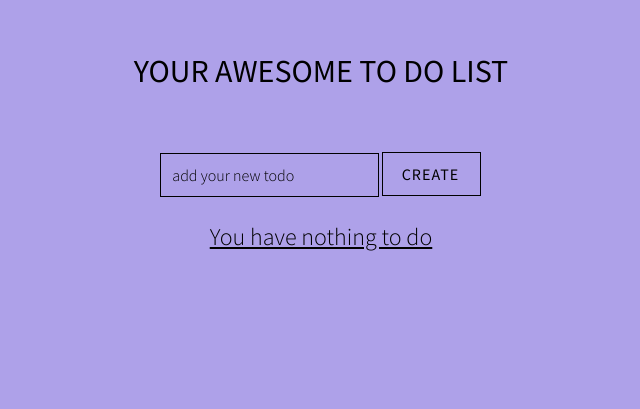
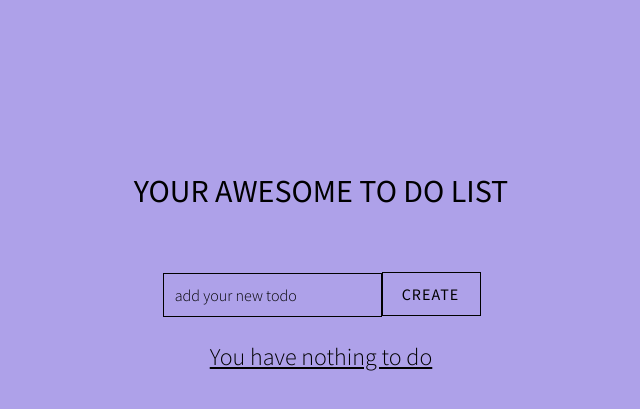
Before and after one commit to AlenaAlyona/todo_list, a React (Create React App) app: page / in a window 1280 px wide. Shown: the part 253-662 px from the top of the page, without its empty margins (319-959 px from the left). Built offline with nearby package versions, Linux system fonts and the light colour scheme.

Commit message:
installed gh-pages, added scripts to package.json, fixed style rules

```diff
--- a/src/App.css
+++ b/src/App.css
@@ -1,6 +1,7 @@
 .mainTitle {
   font-weight: 400;
   font-size: 32px;
+  padding-top: 30vh;
 }
 
 .background {
--- a/src/components/ToDoItem.tsx
+++ b/src/components/ToDoItem.tsx
@@ -35,7 +35,7 @@ function ToDoItem(props: Props) {
 
   if (editMode) {
     return (
-      <div>
+      <div className="itemDiv">
         <label className="container">
           <input type="checkbox" onClick={props.toggleDone} disabled />
           <span className="checkmark"></span>
--- a/src/components/form.css
+++ b/src/components/form.css
@@ -60,7 +60,6 @@ button {
   outline: inherit;
   margin: 0;
   padding: 0;
-  width: 8%;
 }
 
 .btn {
--- a/src/components/toDoItem.css
+++ b/src/components/toDoItem.css
@@ -70,3 +70,7 @@
 .iconItem {
   font-size: 20px;
 }
+
+.itemDiv {
+  width: 272px;
+}
```
Also changed, not shown: package.json (+7 -1 lines), 1 other file (tests, documents, lock files or other folders).
